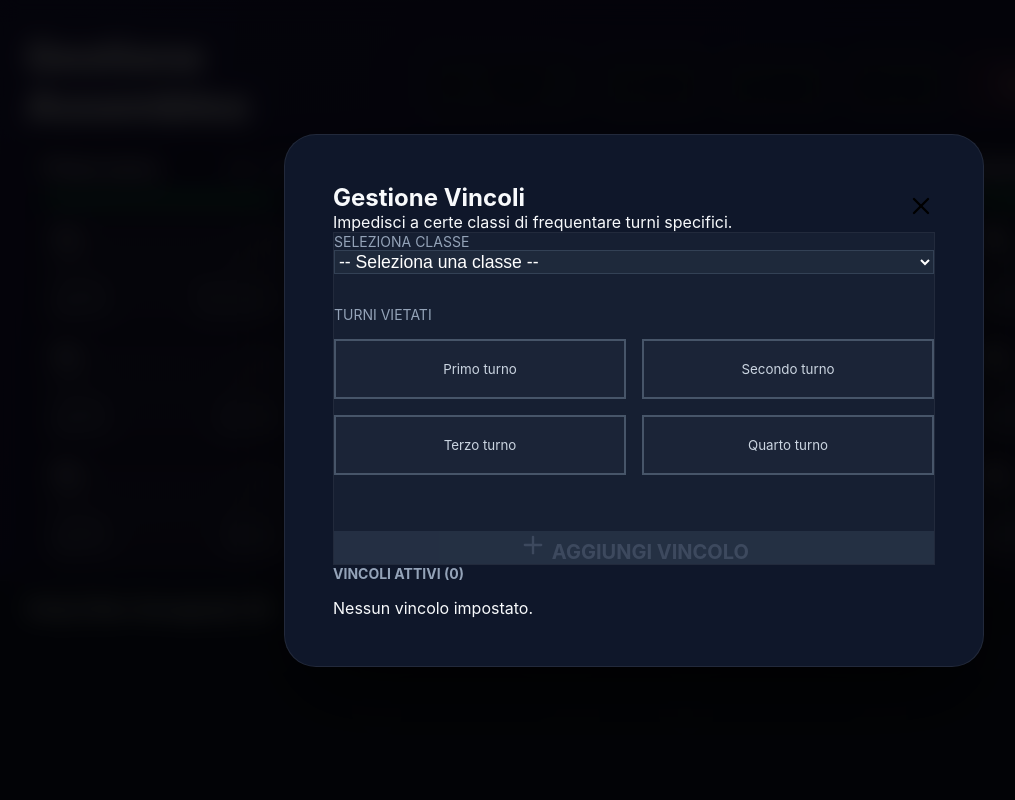
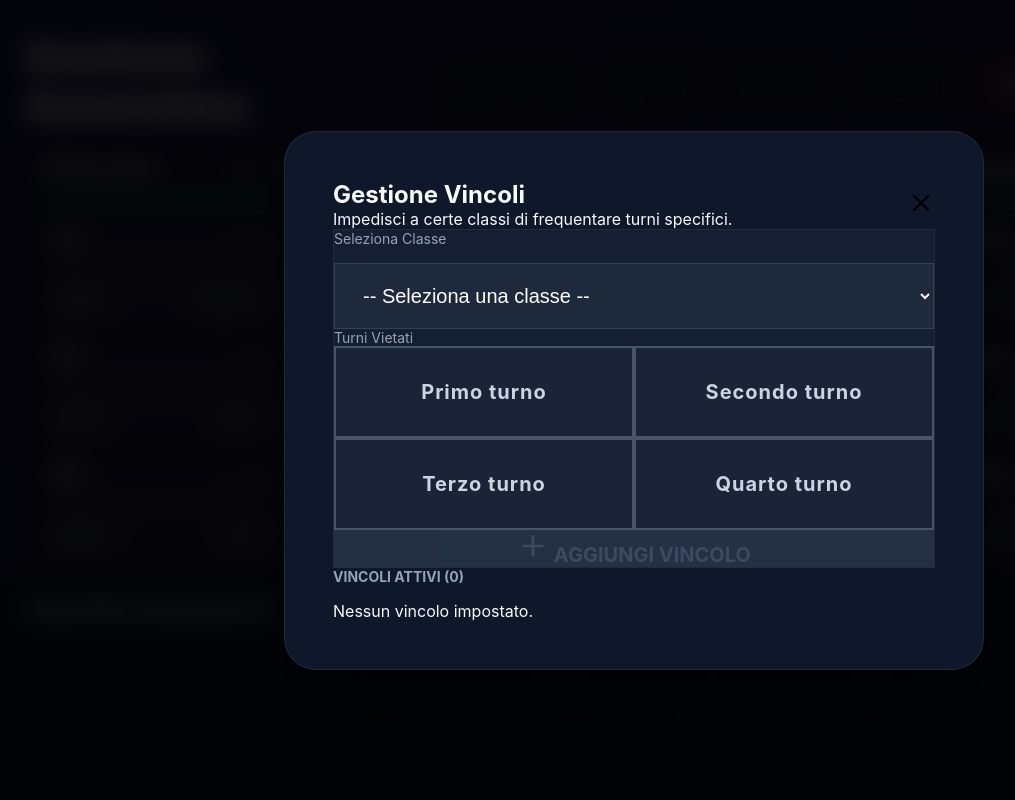
Before and after one commit to alessandrobigi121/gestione-assemblea, a Next.js app: page / in a window 1280 px wide. Both pictures are taken after a click on the button "Vincoli". Shown: the top 800 px of the page, without its empty margins (6-1021 px from the left). Built offline with nearby package versions, Linux system fonts and the light colour scheme.

Commit message:
style: increase padding and text spacing for better readability

```diff
--- a/src/components/Dashboard.tsx
+++ b/src/components/Dashboard.tsx
@@ -567,20 +567,22 @@
                         </div>
 
                         {/* Add New Constraint */}
-                        <div className="flex-col gap-8 mb-10 p-8 rounded-3xl" style={{ background: 'rgba(30, 41, 59, 0.5)', border: '1px solid rgba(255,255,255,0.05)' }}>
-                            <div className="flex-col gap-3">
-                                <label className="text-sm font-bold text-slate-500 tracking-widest">SELEZIONA CLASSE</label>
+                        <div className="flex-col gap-10 mb-10 p-10 rounded-3xl" style={{ background: 'rgba(30, 41, 59, 0.5)', border: '1px solid rgba(255,255,255,0.05)' }}>
+                            <div className="flex-col gap-4">
+                                <label className="text-sm font-bold text-slate-400 tracking-[0.2em] uppercase">Seleziona Classe</label>
                                 <select
                                     value={selectedConstraintClass}
                                     onChange={(e) => setSelectedConstraintClass(e.target.value)}
-                                    className="w-full p-4 rounded-2xl outline-none transition-all"
+                                    className="w-full rounded-2xl outline-none transition-all focus:ring-2 focus:ring-blue-500/50"
                                     style={{
+                                        padding: '1.25rem 1.5rem',
                                         backgroundColor: '#1e293b',
                                         color: 'white',
                                         border: '1px solid #334155',
-                                        fontSize: '1.1rem',
+                                        fontSize: '1.25rem',
                                         appearance: 'auto',
-                                        cursor: 'pointer'
+                                        cursor: 'pointer',
+                                        lineHeight: '1.75rem' // More breathing room
                                     }}
                                 >
                                     <option value="" style={{ background: '#1e293b', color: 'white' }}>-- Seleziona una classe --</option>
@@ -592,27 +594,31 @@
                                 </select>
                             </div>
 
-                            <div className="flex-col gap-4">
-                                <label className="text-sm font-bold text-slate-500 tracking-widest">TURNI VIETATI</label>
-                                <div className="grid gap-4" style={{ gridTemplateColumns: '1fr 1fr' }}>
+                            <div className="flex-col gap-5">
+                                <label className="text-sm font-bold text-slate-400 tracking-[0.2em] uppercase">Turni Vietati</label>
+                                <div className="grid gap-5" style={{ gridTemplateColumns: '1fr 1fr' }}>
                                     {["Primo turno", "Secondo turno", "Terzo turno", "Quarto turno"].map(s => {
                                         const isSelected = selectedConstraintShifts.includes(s);
                                         return (
                                             <button
                                                 key={s}
                                                 onClick={() => toggleConstraintShift(s)}
-                                                className="rounded-2xl text-lg font-semibold transition-all duration-300 cursor-pointer flex items-center justify-center gap-3 shadow-lg"
+                                                className="rounded-2xl text-xl font-medium transition-all duration-300 cursor-pointer flex items-center justify-center gap-4 shadow-lg group relative overflow-hidden"
                                                 style={{
-                                                    padding: '1.25rem',
+                                                    padding: '2rem 1.5rem', // Taller buttons
                                                     backgroundColor: isSelected ? '#dc2626' : 'rgba(30, 41, 59, 0.6)',
                                                     color: isSelected ? 'white' : '#cbd5e1',
-                                                    border: isSelected ? '2px solid #ef4444' : '2px solid #475569', // Thicker, clearer borders
+                                                    border: isSelected ? '2px solid #ef4444' : '2px solid #475569',
                                                     transform: isSelected ? 'scale(1.02)' : 'none',
-                                                    boxShadow: isSelected ? '0 0 20px rgba(220, 38, 38, 0.4)' : 'none'
+                                                    boxShadow: isSelected ? '0 0 25px rgba(220, 38, 38, 0.4)' : 'none',
+                                                    letterSpacing: '0.05em' // Tracking wider
                                                 }}
                                             >
-                                                {isSelected ? <Ban size={24} /> : <div style={{ width: 24 }} />} {/* Placeholder to keep alignment */}
-                                                {s}
+                                                {/* Hover effect overlay */}
+                                                <div className="absolute inset-0 bg-white/5 opacity-0 group-hover:opacity-100 transition-opacity pointer-events-none" />
+
+                                                {isSelected ? <Ban size={28} /> : <div style={{ width: 28 }} />}
+                                                <span className="leading-none">{s}</span>
                                             </button>
                                         );
                                     })}
@@ -622,7 +628,7 @@
                             <button
                                 onClick={addConstraint}
                                 disabled={!selectedConstraintClass || selectedConstraintShifts.length === 0}
-                                className="mt-4 p-6 rounded-2xl flex items-center justify-center gap-3 font-bold text-xl transition-all duration-300 cursor-pointer shadow-xl"
+                                className="mt-6 p-6 rounded-2xl flex items-center justify-center gap-4 font-bold text-xl transition-all duration-300 cursor-pointer shadow-xl tracking-wide uppercase"
                                 style={{
                                     background: (!selectedConstraintClass || selectedConstraintShifts.length === 0)
                                         ? '#334155'
@@ -633,10 +639,10 @@
                                     border: 'none',
                                     opacity: (!selectedConstraintClass || selectedConstraintShifts.length === 0) ? 0.5 : 1,
                                     cursor: (!selectedConstraintClass || selectedConstraintShifts.length === 0) ? 'not-allowed' : 'pointer',
-                                    marginTop: '1.5rem'
+                                    boxShadow: (!selectedConstraintClass || selectedConstraintShifts.length === 0) ? 'none' : '0 10px 30px -10px rgba(79, 70, 229, 0.5)'
                                 }}
                             >
-                                <Plus size={28} /> AGGIUNGI VINCOLO
+                                <Plus size={32} /> AGGIUNGI VINCOLO
                             </button>
                         </div>
 
```
